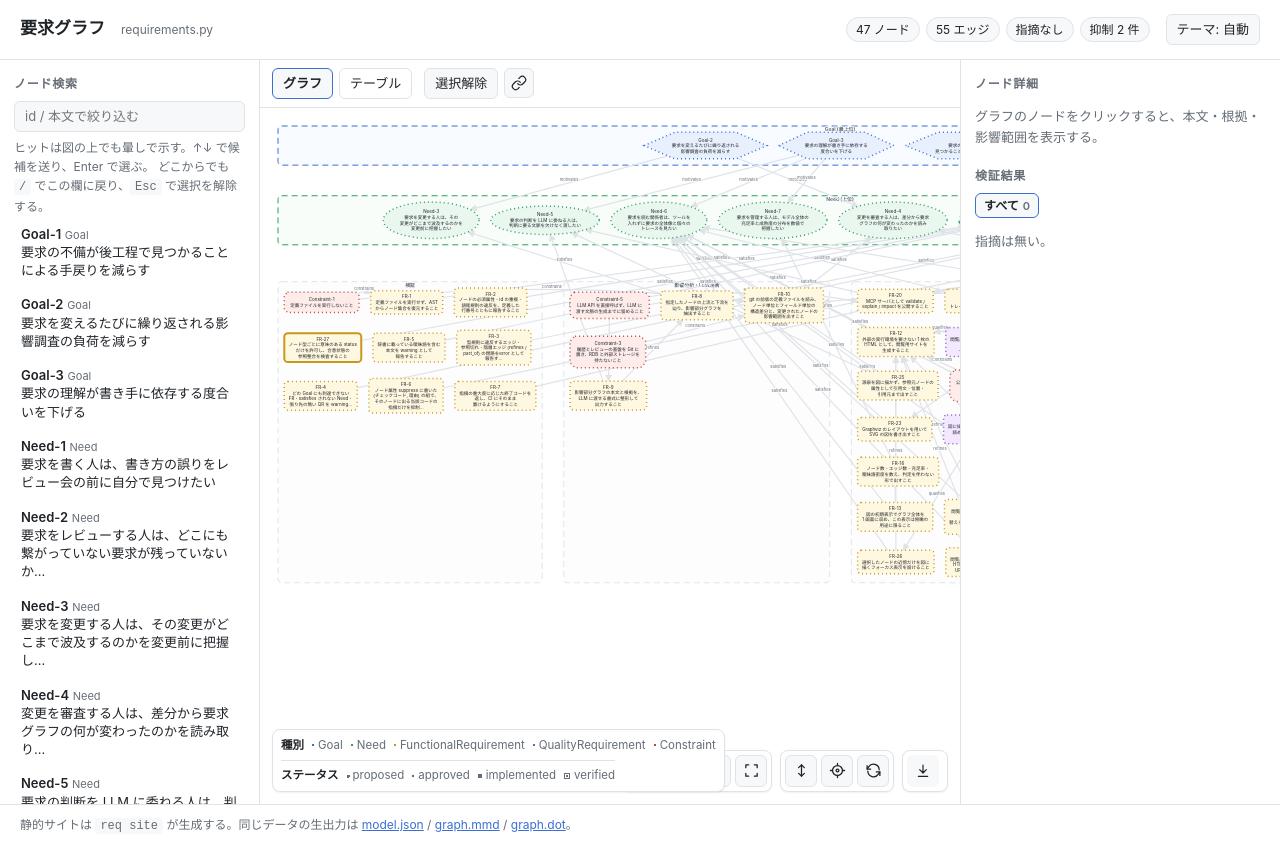
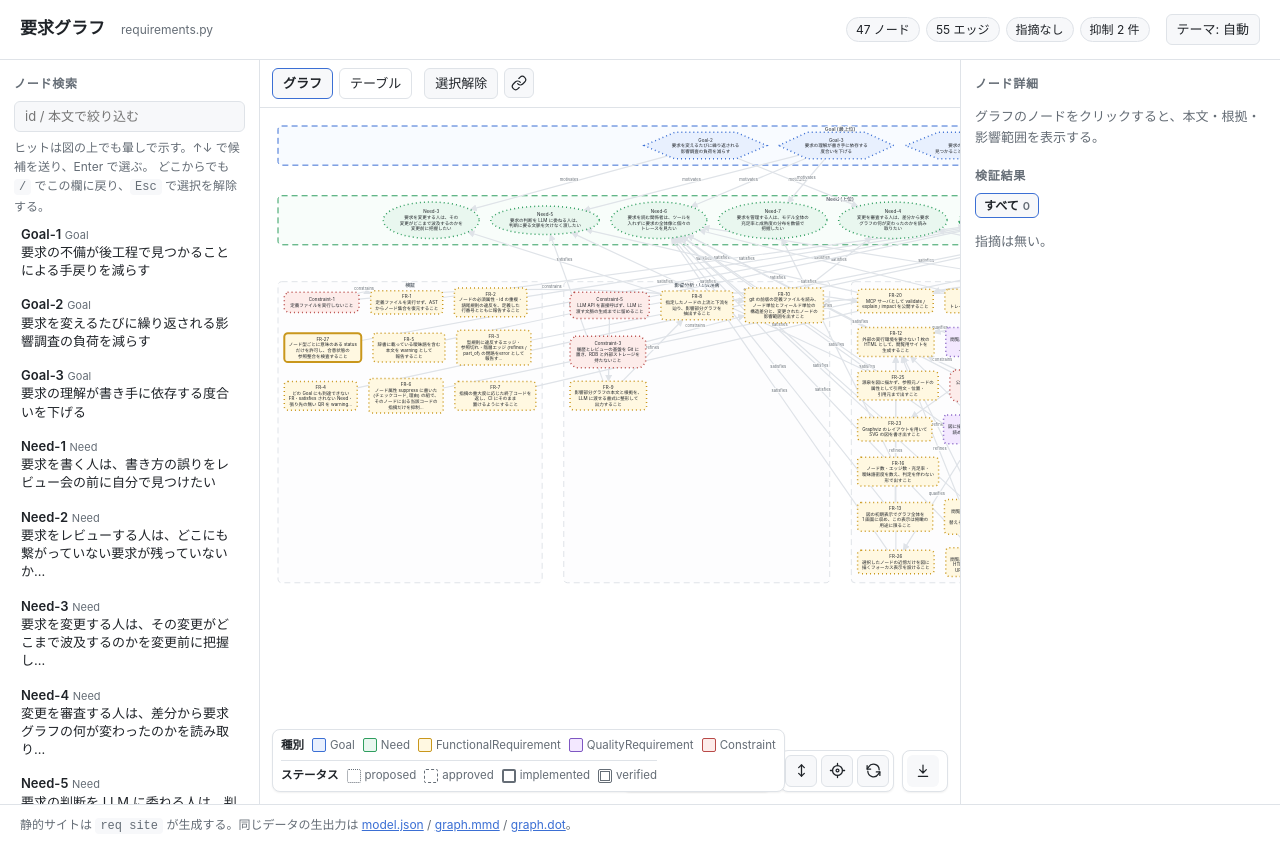
Before and after one commit to tosi29/requirement-model, a website: page site/index.html in a window 1280 px wide. Drawn offline with nearby package versions, Linux system fonts and the light colour scheme.

Commit message:
ui: 凡例の種別色を四角で見せる

```diff
--- a/site/index.html
+++ b/site/index.html
@@ -481,7 +481,14 @@ button.finding:hover { box-shadow: inset 0 0 0 1px var(--accent); }
 .graph-legend .legend-group > span { display: inline-flex; align-items: center; gap: 4px; }
 .graph-legend .legend-group > b { font-weight: 600; color: var(--fg); }
 /* 見本の border-* は JS が凡例データから直接書き込む (種別=配色 / status=線種)。 */
-.legend .swatch { width: 12px; height: 12px; border: 1px solid; border-radius: 2px; flex: none; }
+.graph-legend .swatch {
+  display: inline-block;
+  width: 14px;
+  height: 14px;
+  border: 1px solid;
+  border-radius: 2px;
+  flex: none;
+}
 footer { padding: 10px 20px; border-top: 1px solid var(--border); color: var(--muted); font-size: 12px; }
 code { font-family: ui-monospace, monospace; background: var(--panel); padding: 1px 5px; border-radius: 4px; font-size: 12px; }
 .hint { font-size: 12px; color: var(--muted); margin: 6px 0 0; }
```
Also changed, not shown: src/reqmodel/presentation/site_template.html (+8 -1 lines), 1 other file.
